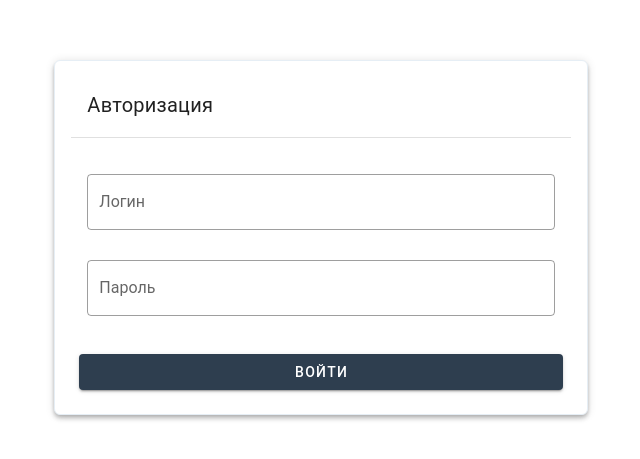
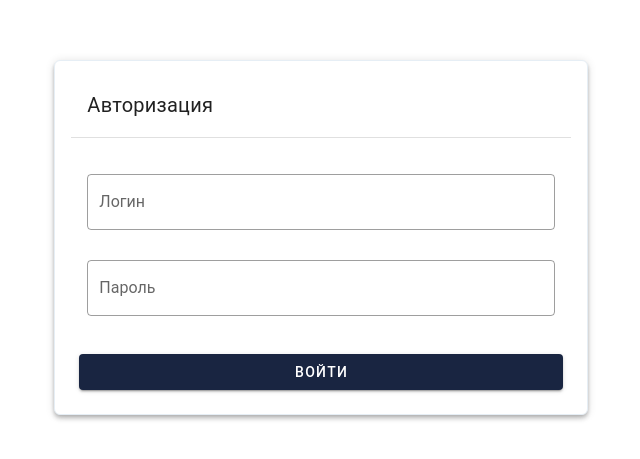
Before and after one commit to DK-Kami/SalleOfRoom, a Vue app: page /login in a window 1280 px wide. Shown: the part 163-622 px from the top of the page, without its empty margins (319-959 px from the left). Built offline with nearby package versions, Linux system fonts and the light colour scheme; a small style sheet from the web is missing.

Commit message:
Обновил тему приложения

```diff
--- a/src/plugins/vuetify.js
+++ b/src/plugins/vuetify.js
@@ -8,9 +8,9 @@ export default new Vuetify({
   theme: {
     themes: {
       light: {
-        primary: '#2e3e4f',
+        primary: '#192541',
         secondary: '#5227b4',
-        accent: '#cfd108',
+        accent: '#FFB800',
         warning: '#fe891f',
 
         error: '#FF5252',
```
